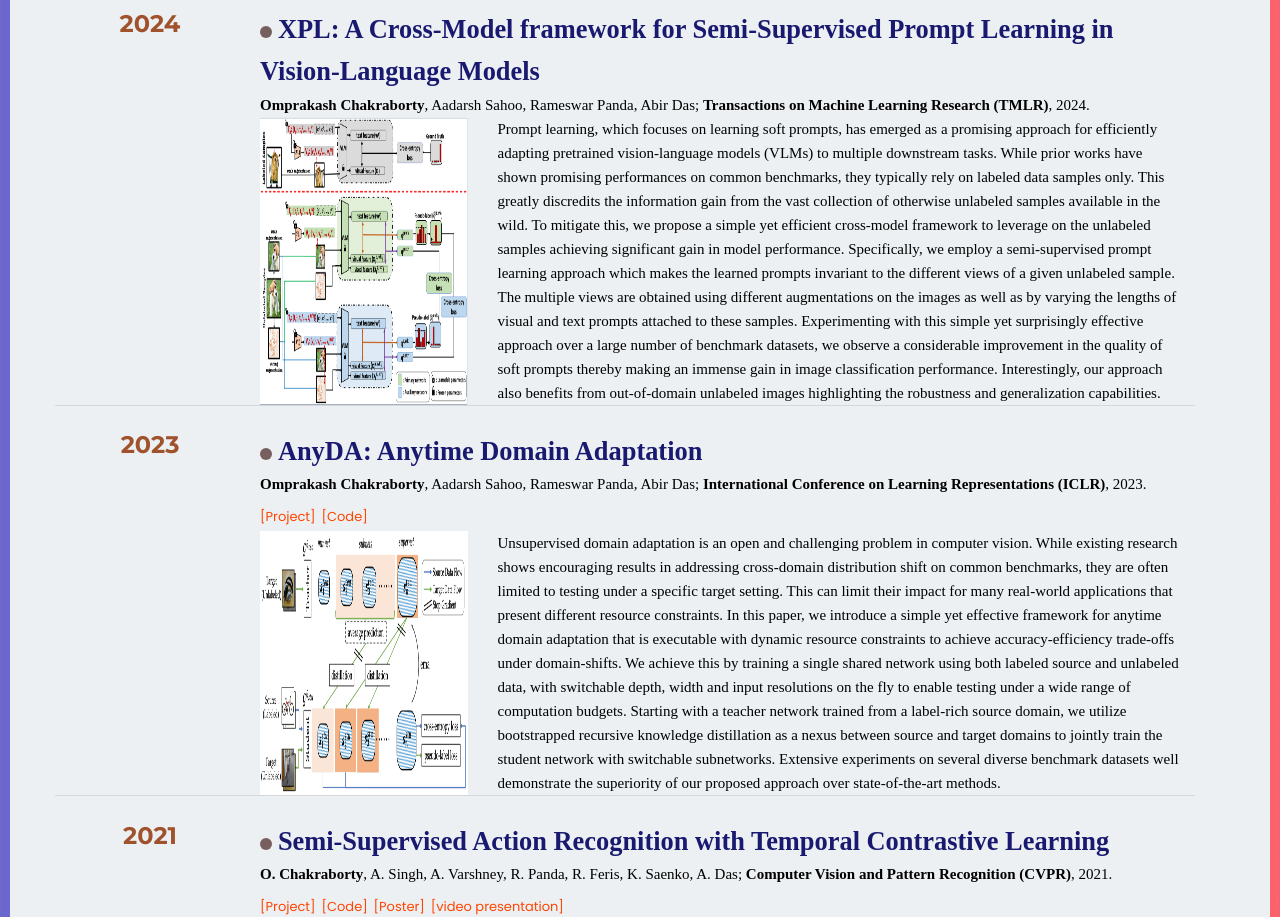
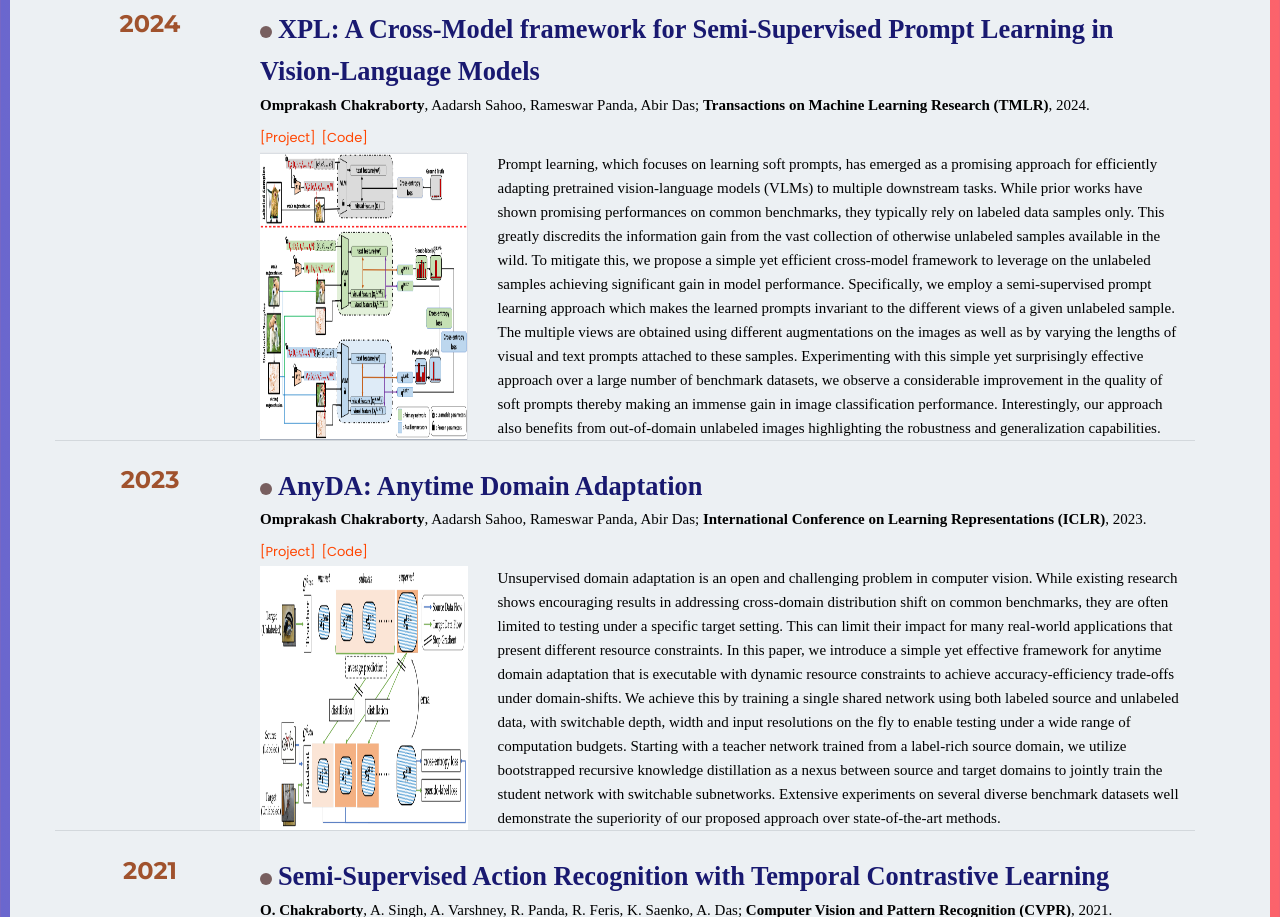
Before and after one commit to omchakrabarty/omchakrabarty.github.io, a plain HTML site: page index.html in a window 1280 px wide. Shown: the part 1486-2403 px from the top of the page. Drawn offline with Linux system fonts and the light colour scheme.

Commit message:
TMLR update

```diff
--- a/index.html
+++ b/index.html
@@ -251,14 +251,12 @@
                         </div>
                         <div class="col-lg-10 col-md-10 col-sm-12">
                             <!-- Single Paper -->
-                            <p class="paper"><span class="dot"></span> <a href="https://openreview.net/pdf?id=yyLvxYBJV1B">XPL: A Cross-Model framework for Semi-Supervised Prompt Learning in Vision-Language Models</a></p>
+                            <p class="paper"><span class="dot"></span> <a href="https://openreview.net/pdf?id=oxAZv3QD6M">XPL: A Cross-Model framework for Semi-Supervised Prompt Learning in Vision-Language Models</a></p>
                             <p class="author"><b>Omprakash Chakraborty</b>, Aadarsh Sahoo, Rameswar Panda, Abir Das;  <b>Transactions on Machine Learning Research (TMLR)</b>, 2024.</p>
-                            <!-- <p class="paper_project">
-                                <a href="https://cvir.github.io/TCL/" target="_blank">[Project]</a>
-                                <a href="https://github.com/CVIR/TCL" target="_blank">[Code]</a>
-                                <a href="https://cse.iitkgp.ac.in/~adas/papers/TCL_poster.pdf" target="_blank">[Poster]</a>
-                                <a href="https://youtu.be/_qIYu3EU2kY" target="_blank">[video presentation]</a>
-                            </p> -->
+                            <p class="paper_project">
+                                <a href="https://cvir.github.io/projects/xpl" target="_blank">[Project]</a>
+                                <a href="https://github.com/CVIR/XPL" target="_blank">[Code]</a>
+                            </p>
                             <!-- <p class="paper_project">
                                 <a href="https://cvir.github.io/projects/anyda" target="_blank">[Project]</a>
                                 <a href="https://github.com/CVIR/AnyDA" target="_blank">[Code]</a> -->
```
Also changed, not shown: 1 other file.
